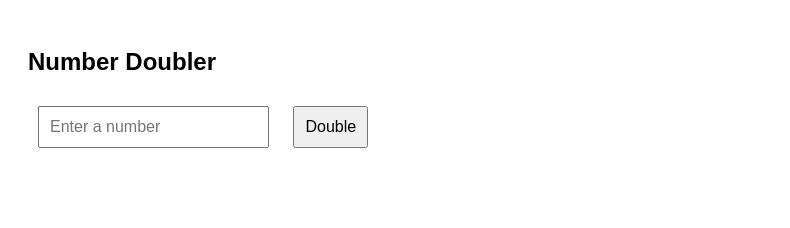
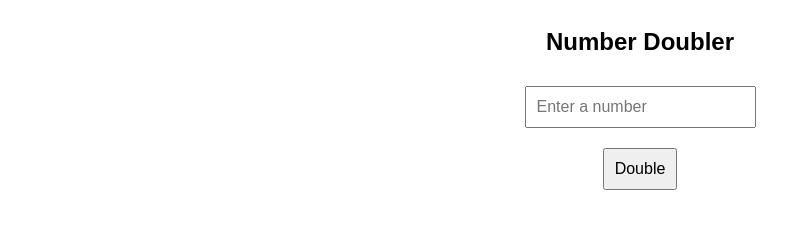
Before and after one commit to conniemyo/module-six, a plain HTML site: page index.html in a window 1280 px wide. Shown: the whole page, without its empty margins (0-790 px from the left). Drawn offline with Linux system fonts and the light colour scheme.

Commit message:
visual changes

```diff
--- a/index.html
+++ b/index.html
@@ -6,8 +6,12 @@
     <title>Module 6.4</title>
     <style>
         body {
+            display: flex;
+            justify-content: center;
+            align-items: center;
+            text-align: center;
             font-family: Arial, sans-serif;
-            padding: 20px;
+            flex-direction: column;
         }
         input, button {
             padding: 10px;
```
